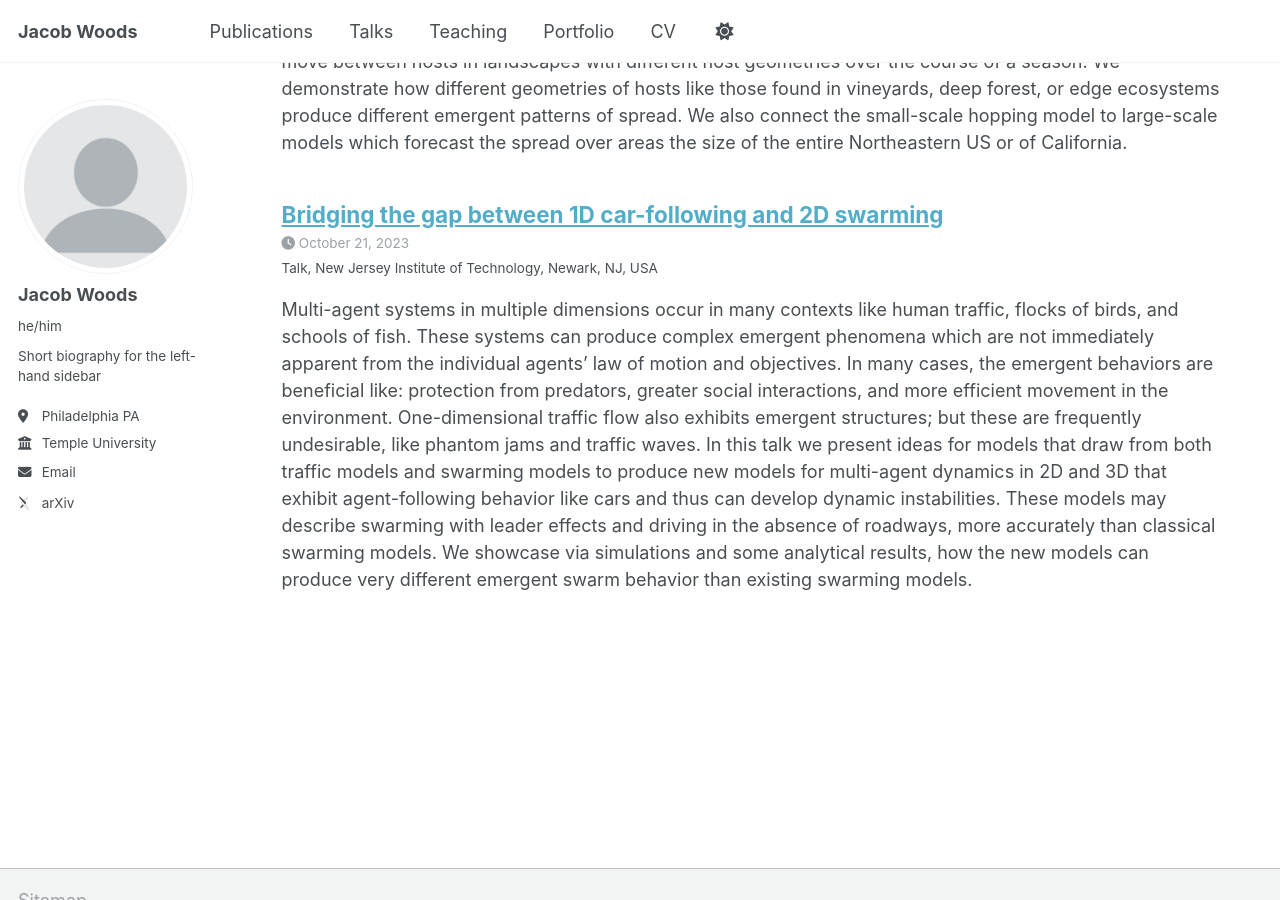
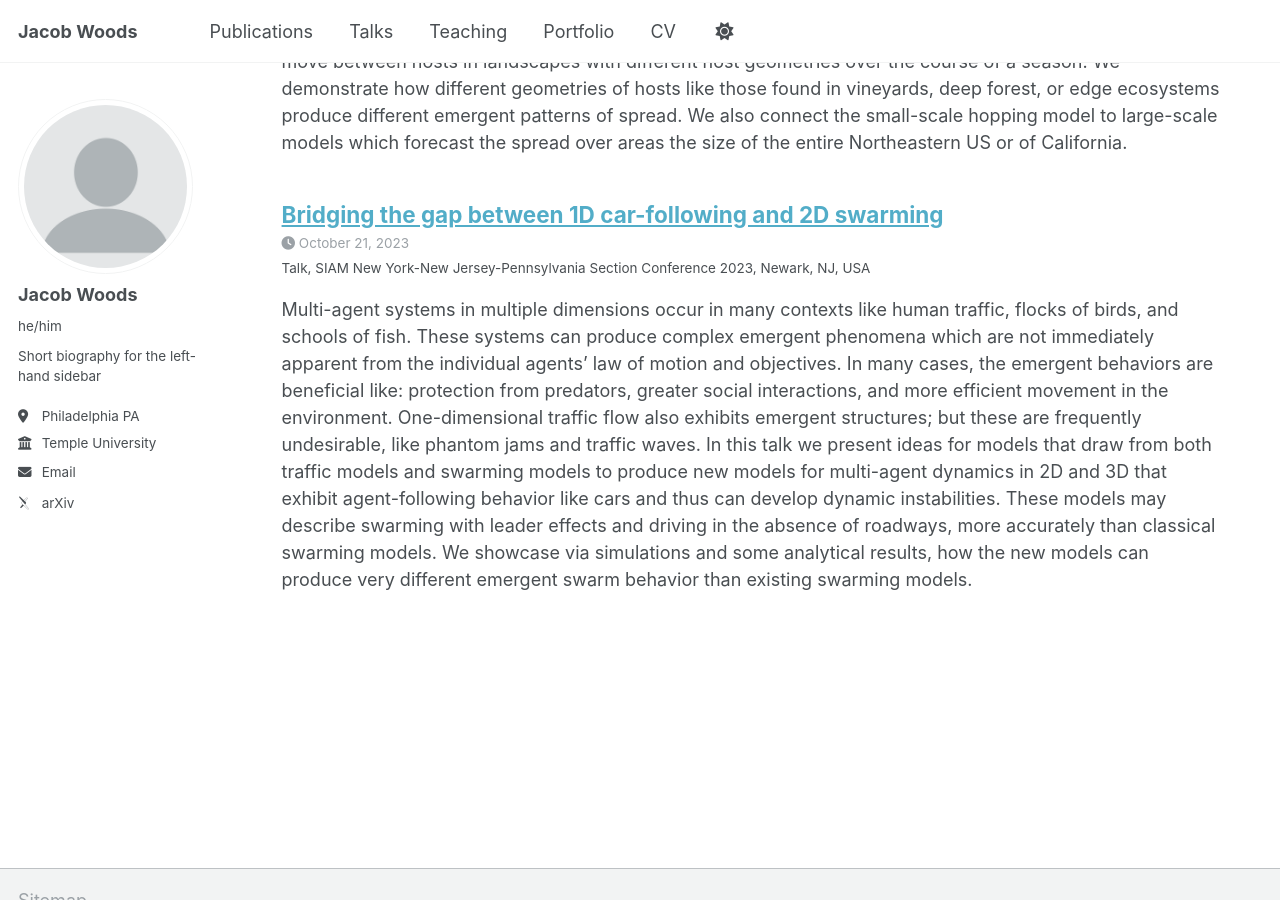
Before and after one commit to JacobWoods/JacobWoods.github.io, a Jekyll site: the page built from _pages/talks.html, in a window 1280 px wide and 900 px high, scrolled down 1009 px. Built offline with Jekyll 4.4.1, drawn with Linux system fonts in a browser that asks for light colours; some web fonts are replaced.

Commit message:
Update njit.md

```diff
--- a/_talks/njit.md
+++ b/_talks/njit.md
@@ -3,7 +3,7 @@ title: "Bridging the gap between 1D car-following and 2D swarming"
 collection: talks
 type: "Talk"
 permalink: /talks/njit
-venue: "New Jersey Institute of Technology"
+venue: "SIAM New York-New Jersey-Pennsylvania Section Conference 2023"
 date: 2023-10-21
 location: "Newark, NJ, USA"
 ---
```
